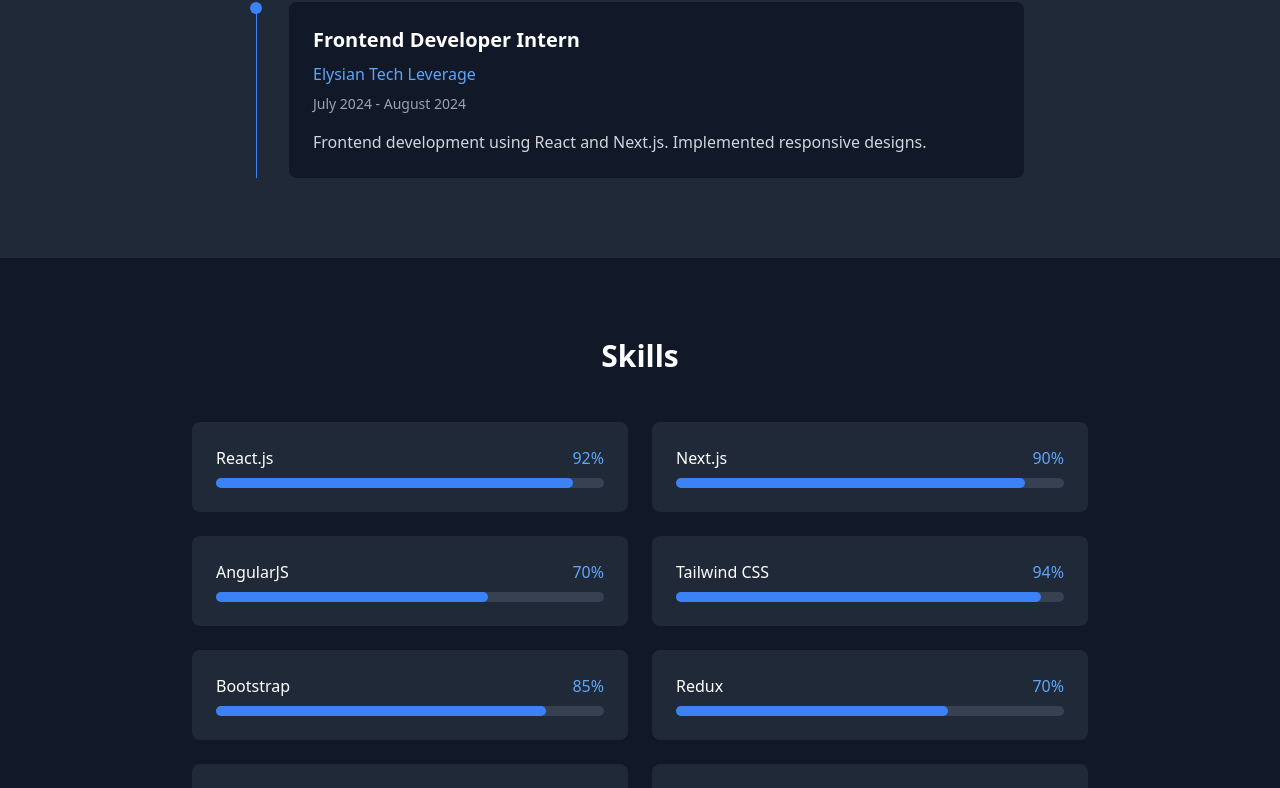
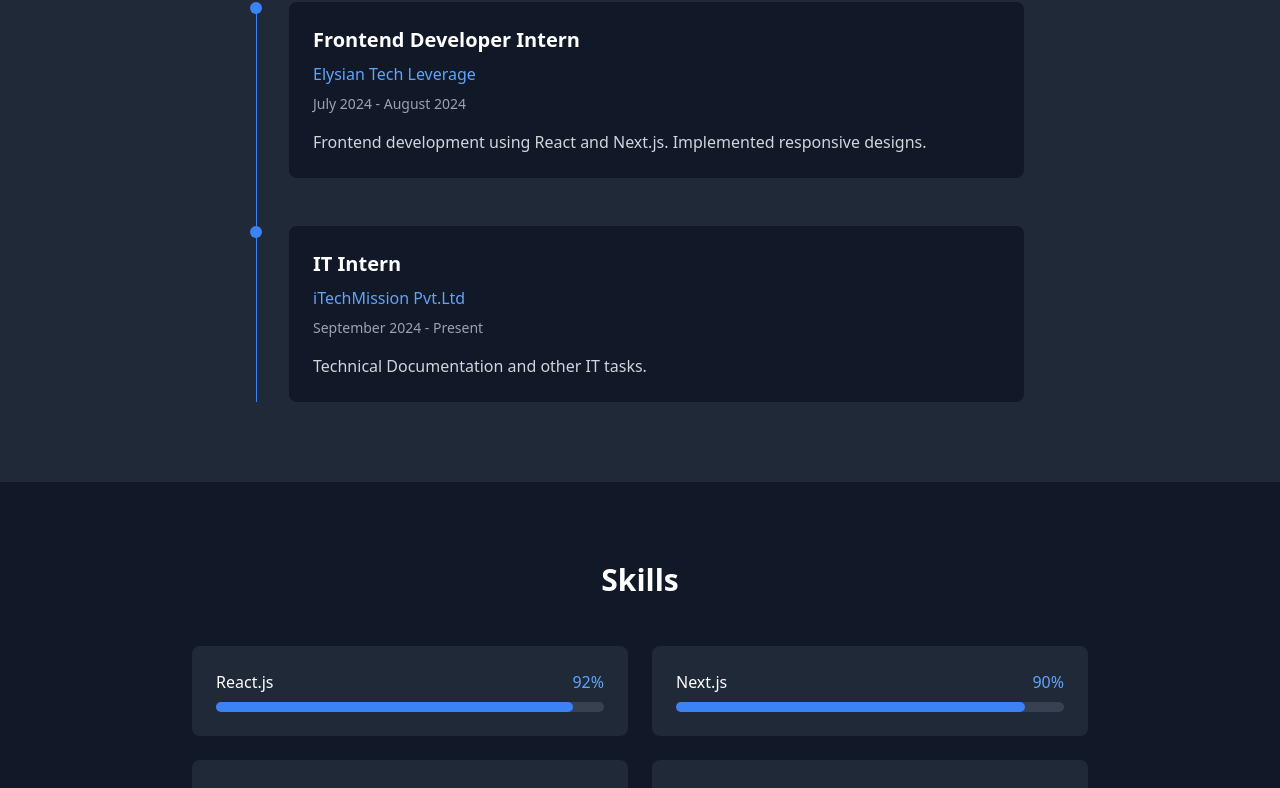
Before and after one commit to avantika2195/portfolio, a React (Vite) app: page / in a window 1280 px wide. Shown: the part 1634-2422 px from the top of the page. Built offline with nearby package versions, Linux system fonts and the light colour scheme.

Commit message:
Update resume.ts
Updated Experience

```diff
--- a/src/data/resume.ts
+++ b/src/data/resume.ts
@@ -6,6 +6,12 @@ export const experiences: Experience[] = [
     company: 'Elysian Tech Leverage',
     period: 'July 2024 - August 2024',
     description: 'Frontend development using React and Next.js. Implemented responsive designs.',
+  },
+   {
+    title: 'IT Intern',
+    company: 'iTechMission Pvt.Ltd',
+    period: 'September 2024 - Present',
+    description: 'Technical Documentation and other IT tasks.',
   },
 
 ];
```
